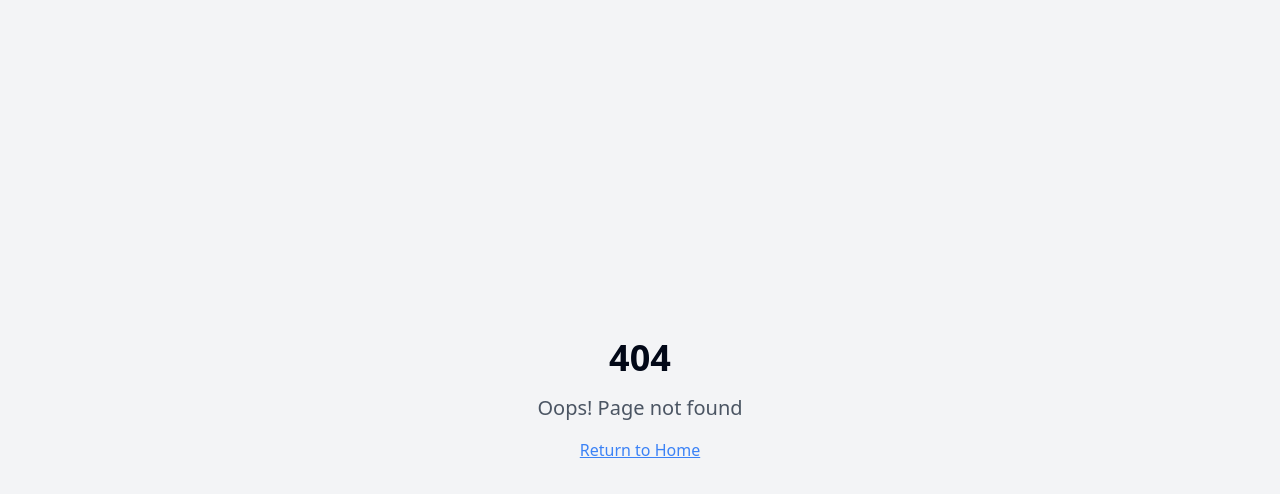
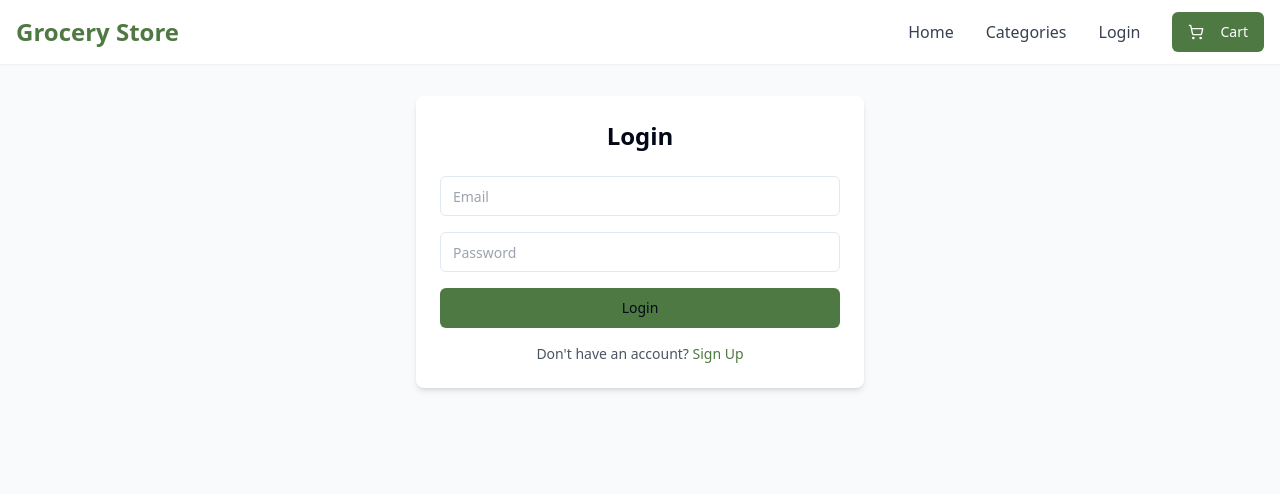
Before and after one commit to Atharv22m/grocery-grove-portal, a React (Vite) app: page /auth in a window 1280 px wide. Before the commit this address had no page. Shown: the top 494 px of the page. Built offline with nearby package versions, Linux system fonts and the light colour scheme.

Commit message:
Add initial project structure
Set up the initial project structure including essential files and components for the grocery store portal application.
[skip gpt_engineer]

```diff
--- a/src/App.tsx
+++ b/src/App.tsx
@@ -4,6 +4,7 @@ import { TooltipProvider } from "@/components/ui/tooltip";
 import { QueryClient, QueryClientProvider } from "@tanstack/react-query";
 import { BrowserRouter, Routes, Route } from "react-router-dom";
 import Index from "./pages/Index";
+import Auth from "./pages/Auth";
 import NotFound from "./pages/NotFound";
 
 const queryClient = new QueryClient();
@@ -16,7 +17,7 @@ const App = () => (
       <BrowserRouter>
         <Routes>
           <Route path="/" element={<Index />} />
-          {/* ADD ALL CUSTOM ROUTES ABOVE THE CATCH-ALL "*" ROUTE */}
+          <Route path="/auth" element={<Auth />} />
           <Route path="*" element={<NotFound />} />
         </Routes>
       </BrowserRouter>
--- a/src/components/Navbar.tsx
+++ b/src/components/Navbar.tsx
@@ -1,6 +1,7 @@
 import { ShoppingCart, Menu, X } from "lucide-react";
 import { useState } from "react";
 import { Button } from "@/components/ui/button";
+import { Link } from "react-router-dom";
 
 export const Navbar = () => {
   const [isMenuOpen, setIsMenuOpen] = useState(false);
@@ -10,22 +11,22 @@ export const Navbar = () => {
       <div className="container mx-auto px-4">
         <div className="flex justify-between items-center h-16">
           <div className="flex items-center">
-            <a href="/" className="text-2xl font-bold text-primary">
+            <Link to="/" className="text-2xl font-bold text-primary">
               Grocery Store
-            </a>
+            </Link>
           </div>
 
           {/* Desktop Navigation */}
           <div className="hidden md:flex items-center space-x-8">
-            <a href="/" className="text-gray-700 hover:text-primary transition-colors">
+            <Link to="/" className="text-gray-700 hover:text-primary transition-colors">
               Home
-            </a>
-            <a href="/categories" className="text-gray-700 hover:text-primary transition-colors">
+            </Link>
+            <Link to="/categories" className="text-gray-700 hover:text-primary transition-colors">
               Categories
-            </a>
-            <a href="/login" className="text-gray-700 hover:text-primary transition-colors">
+            </Link>
+            <Link to="/auth" className="text-gray-700 hover:text-primary transition-colors">
               Login
-            </a>
+            </Link>
             <Button className="bg-primary hover:bg-primary-hover text-white">
               <ShoppingCart className="mr-2 h-4 w-4" />
               Cart
@@ -47,15 +48,15 @@ export const Navbar = () => {
         {isMenuOpen && (
           <div className="md:hidden pb-4 animate-fade-in">
             <div className="flex flex-col space-y-4">
-              <a href="/" className="text-gray-700 hover:text-primary transition-colors">
+              <Link to="/" className="text-gray-700 hover:text-primary transition-colors">
                 Home
-              </a>
-              <a href="/categories" className="text-gray-700 hover:text-primary transition-colors">
+              </Link>
+              <Link to="/categories" className="text-gray-700 hover:text-primary transition-colors">
                 Categories
-              </a>
-              <a href="/login" className="text-gray-700 hover:text-primary transition-colors">
+              </Link>
+              <Link to="/auth" className="text-gray-700 hover:text-primary transition-colors">
                 Login
-              </a>
+              </Link>
               <Button className="bg-primary hover:bg-primary-hover text-white">
                 <ShoppingCart className="mr-2 h-4 w-4" />
                 Cart
--- /dev/null
+++ b/src/components/auth/AuthForm.tsx
@@ -0,0 +1,169 @@
+import { useState } from "react";
+import { Button } from "@/components/ui/button";
+import { Input } from "@/components/ui/input";
+import { supabase } from "@/integrations/supabase/client";
+import { toast } from "sonner";
+
+type UserType = "customer" | "seller";
+
+export const AuthForm = () => {
+  const [isLogin, setIsLogin] = useState(true);
+  const [userType, setUserType] = useState<UserType>("customer");
+  const [loading, setLoading] = useState(false);
+  const [formData, setFormData] = useState({
+    fullName: "",
+    phoneNumber: "",
+    email: "",
+    password: "",
+  });
+
+  const handleSubmit = async (e: React.FormEvent) => {
+    e.preventDefault();
+    setLoading(true);
+
+    try {
+      if (isLogin) {
+        const { error } = await supabase.auth.signInWithPassword({
+          email: formData.email,
+          password: formData.password,
+        });
+
+        if (error) throw error;
+        toast.success("Logged in successfully!");
+      } else {
+        const { error: signUpError } = await supabase.auth.signUp({
+          email: formData.email,
+          password: formData.password,
+          options: {
+            data: {
+              full_name: formData.fullName,
+              phone_number: formData.phoneNumber,
+              user_type: userType,
+            },
+          },
+        });
+
+        if (signUpError) throw signUpError;
+
+        // Create profile after successful signup
+        const { error: profileError } = await supabase
+          .from("profiles")
+          .insert([
+            {
+              id: (await supabase.auth.getUser()).data.user?.id,
+              full_name: formData.fullName,
+              phone_number: formData.phoneNumber,
+            },
+          ]);
+
+        if (profileError) throw profileError;
+
+        toast.success("Account created successfully! Please check your email to verify your account.");
+      }
+    } catch (error: any) {
+      toast.error(error.message);
+    } finally {
+      setLoading(false);
+    }
+  };
+
+  return (
+    <div className="max-w-md mx-auto p-6 bg-white rounded-lg shadow-md animate-fade-in">
+      <h2 className="text-2xl font-bold text-center mb-6">
+        {isLogin ? "Login" : "Create Account"}
+      </h2>
+
+      {!isLogin && (
+        <div className="flex gap-4 mb-6">
+          <Button
+            type="button"
+            variant={userType === "customer" ? "default" : "outline"}
+            className="flex-1"
+            onClick={() => setUserType("customer")}
+          >
+            Customer
+          </Button>
+          <Button
+            type="button"
+            variant={userType === "seller" ? "default" : "outline"}
+            className="flex-1"
+            onClick={() => setUserType("seller")}
+          >
+            Seller
+          </Button>
+        </div>
+      )}
+
+      <form onSubmit={handleSubmit} className="space-y-4">
+        {!isLogin && (
+          <>
+            <div>
+              <Input
+                type="text"
+                placeholder="Full Name"
+                value={formData.fullName}
+                onChange={(e) =>
+                  setFormData({ ...formData, fullName: e.target.value })
+                }
+                required
+              />
+            </div>
+            <div>
+              <Input
+                type="tel"
+                placeholder="Phone Number"
+                value={formData.phoneNumber}
+                onChange={(e) =>
+                  setFormData({ ...formData, phoneNumber: e.target.value })
+                }
+                required
+              />
+            </div>
+          </>
+        )}
+        <div>
+          <Input
+            type="email"
+            placeholder="Email"
+            value={formData.email}
+            onChange={(e) => setFormData({ ...formData, email: e.target.value })}
+            required
+          />
+        </div>
+        <div>
+          <Input
+            type="password"
+            placeholder="Password"
+            value={formData.password}
+            onChange={(e) =>
+              setFormData({ ...formData, password: e.target.value })
+            }
+            required
+          />
+        </div>
+        <Button
+          type="submit"
+          className="w-full"
+          disabled={loading}
+        >
+          {loading
+            ? "Loading..."
+            : isLogin
+            ? "Login"
+            : "Create Account"}
+        </Button>
+      </form>
+
+      <p className="mt-4 text-center text-sm text-gray-600">
+        {isLogin ? "Don't have an account?" : "Already have an account?"}{" "}
+        <button
+          type="button"
+          onClick={() => setIsLogin(!isLogin)}
+          className="text-primary hover:underline"
+        >
+          {isLogin ? "Sign Up" : "Login"}
+        </button>
+      </p>
+    </div>
+  );
+};
--- a/src/integrations/supabase/types.ts
+++ b/src/integrations/supabase/types.ts
@@ -9,7 +9,90 @@ export type Json =
 export type Database = {
   public: {
     Tables: {
-      [_ in never]: never
+      categories: {
+        Row: {
+          created_at: string
+          id: string
+          image: string
+          name: string
+        }
+        Insert: {
+          created_at?: string
+          id?: string
+          image: string
+          name: string
+        }
+        Update: {
+          created_at?: string
+          id?: string
+          image?: string
+          name?: string
+        }
+        Relationships: []
+      }
+      products: {
+        Row: {
+          category: string
+          created_at: string
+          description: string | null
+          id: string
+          image_url: string | null
+          name: string
+          price: number
+          seller_id: string | null
+          stock: number
+          updated_at: string
+        }
+        Insert: {
+          category: string
+          created_at?: string
+          description?: string | null
+          id?: string
+          image_url?: string | null
+          name: string
+          price: number
+          seller_id?: string | null
+          stock?: number
+          updated_at?: string
+        }
+        Update: {
+          category?: string
+          created_at?: string
+          description?: string | null
+          id?: string
+          image_url?: string | null
+          name?: string
+          price?: number
+          seller_id?: string | null
+          stock?: number
+          updated_at?: string
+        }
+        Relationships: []
+      }
+      profiles: {
+        Row: {
+          created_at: string
+          full_name: string | null
+          id: string
+          phone_number: string | null
+          updated_at: string
+        }
+        Insert: {
+          created_at?: string
+          full_name?: string | null
+          id: string
+          phone_number?: string | null
+          updated_at?: string
+        }
+        Update: {
+          created_at?: string
+          full_name?: string | null
+          id?: string
+          phone_number?: string | null
+          updated_at?: string
+        }
+        Relationships: []
+      }
     }
     Views: {
       [_ in never]: never
--- /dev/null
+++ b/src/pages/Auth.tsx
@@ -0,0 +1,15 @@
+import { AuthForm } from "@/components/auth/AuthForm";
+import { Navbar } from "@/components/Navbar";
+
+const Auth = () => {
+  return (
+    <div className="min-h-screen bg-gray-50">
+      <Navbar />
+      <main className="container mx-auto px-4 pt-24">
+        <AuthForm />
+      </main>
+    </div>
+  );
+};
+
+export default Auth;
```
